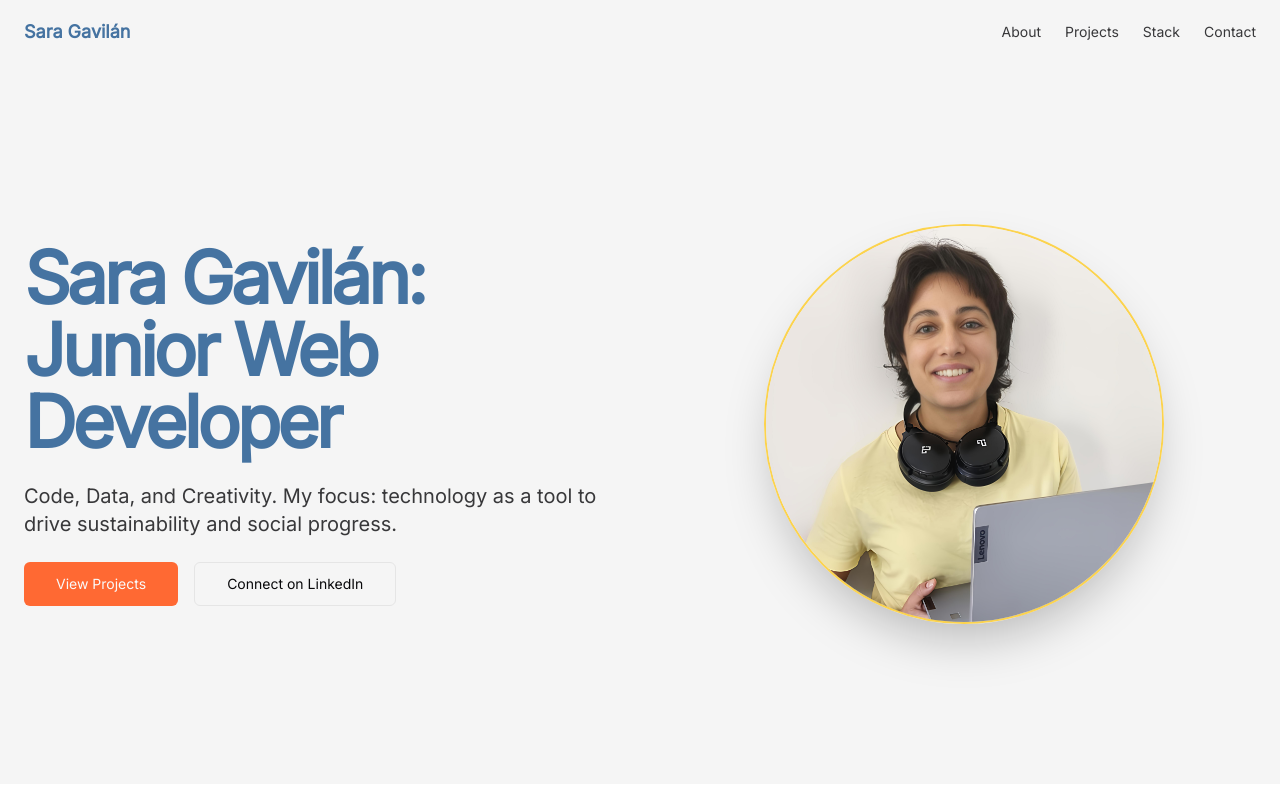
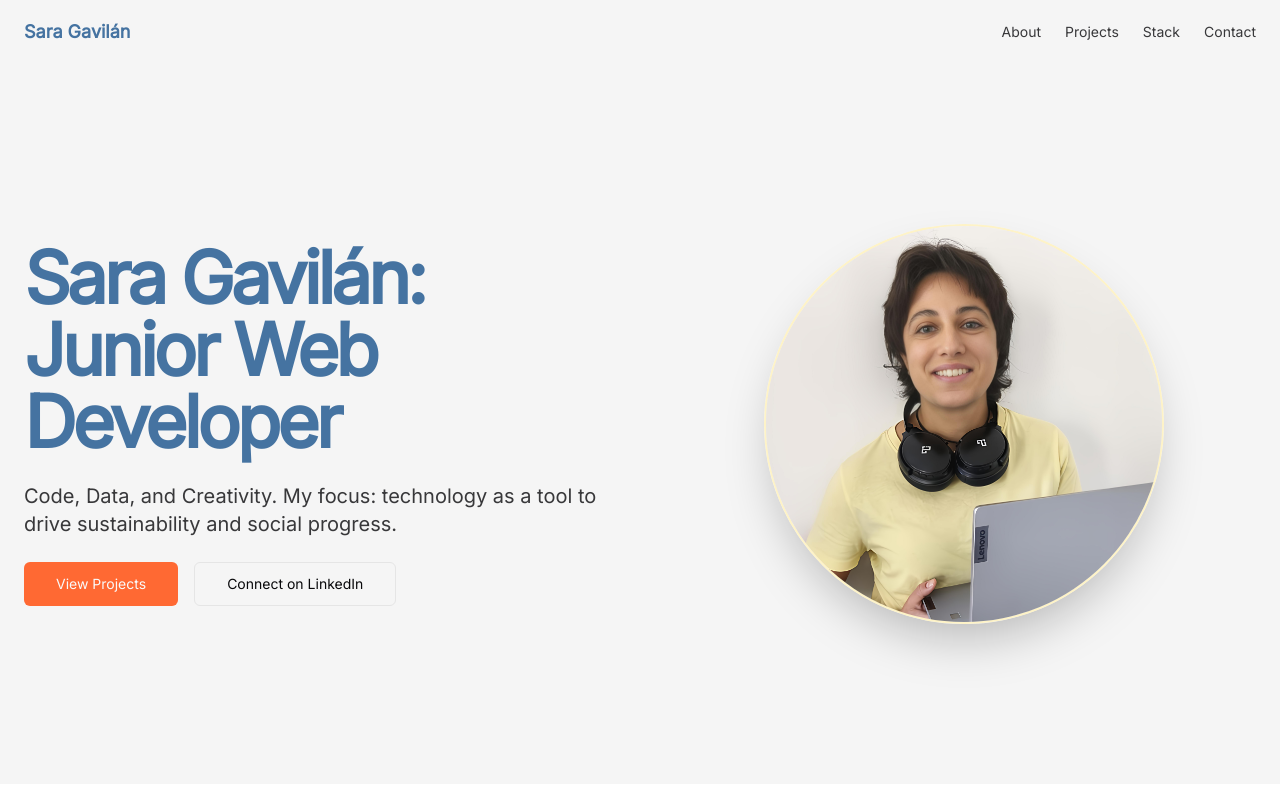
Before and after one commit to Sara-Gavi/saradeveloper, a Next.js app: page / in a window 1280 px wide. Shown: the top 800 px of the page. Built offline with nearby package versions, Linux system fonts and the light colour scheme.

Commit message:
style: update border color to soft cream yellow (border-yellow-100) for improved UI balance

```diff
--- a/src/components/landing/hero.tsx
+++ b/src/components/landing/hero.tsx
@@ -44,7 +44,7 @@ export function Hero() {
                 alt={profileImage.description}
                 width={400}
                 height={400}
-                className="rounded-full object-cover aspect-square shadow-2xl border-2 border-amber-300"
+                className="rounded-full object-cover aspect-square shadow-2xl border-2 border-amber-100"
                 data-ai-hint={profileImage.imageHint}
                 priority
               />
```
